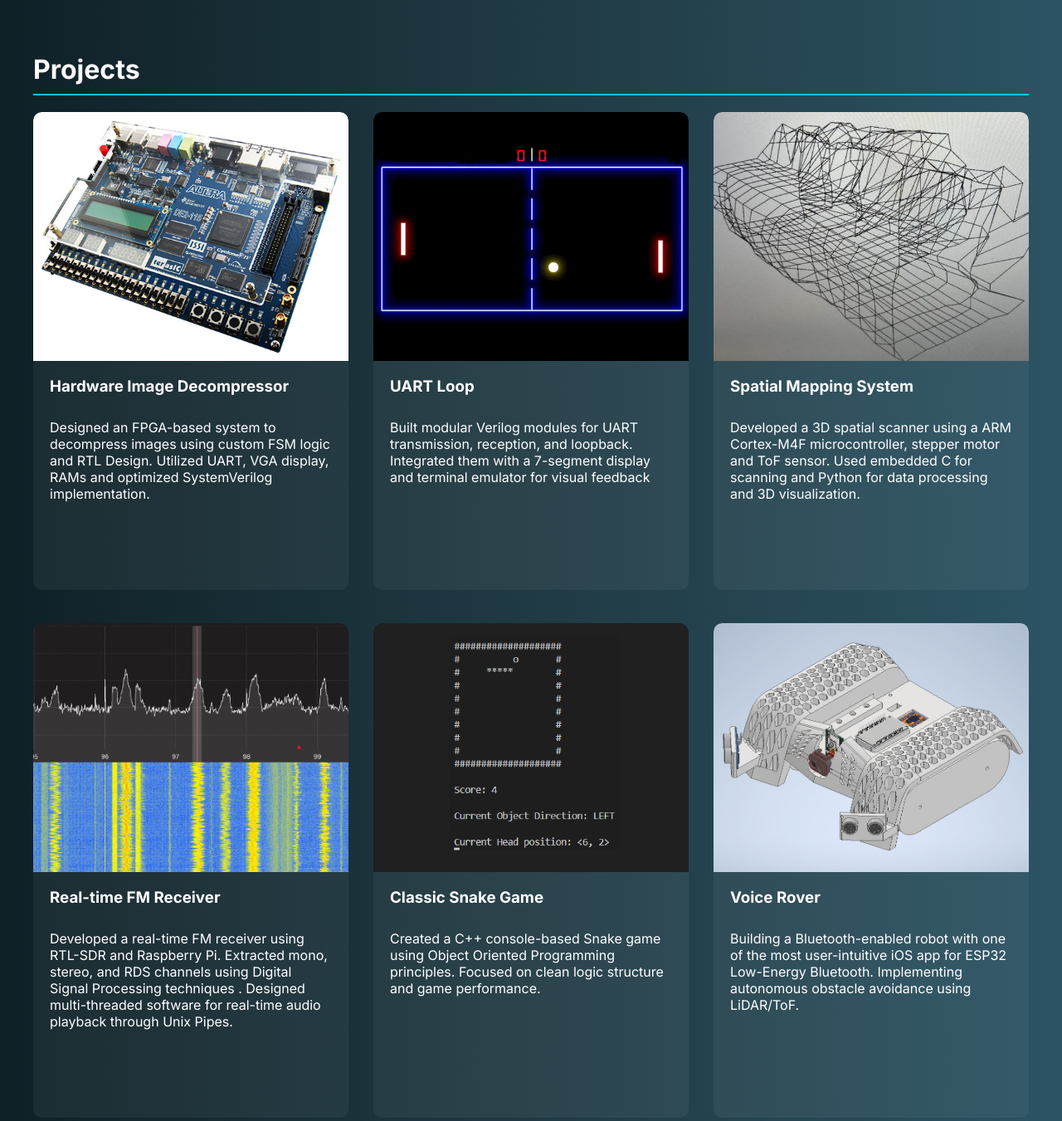
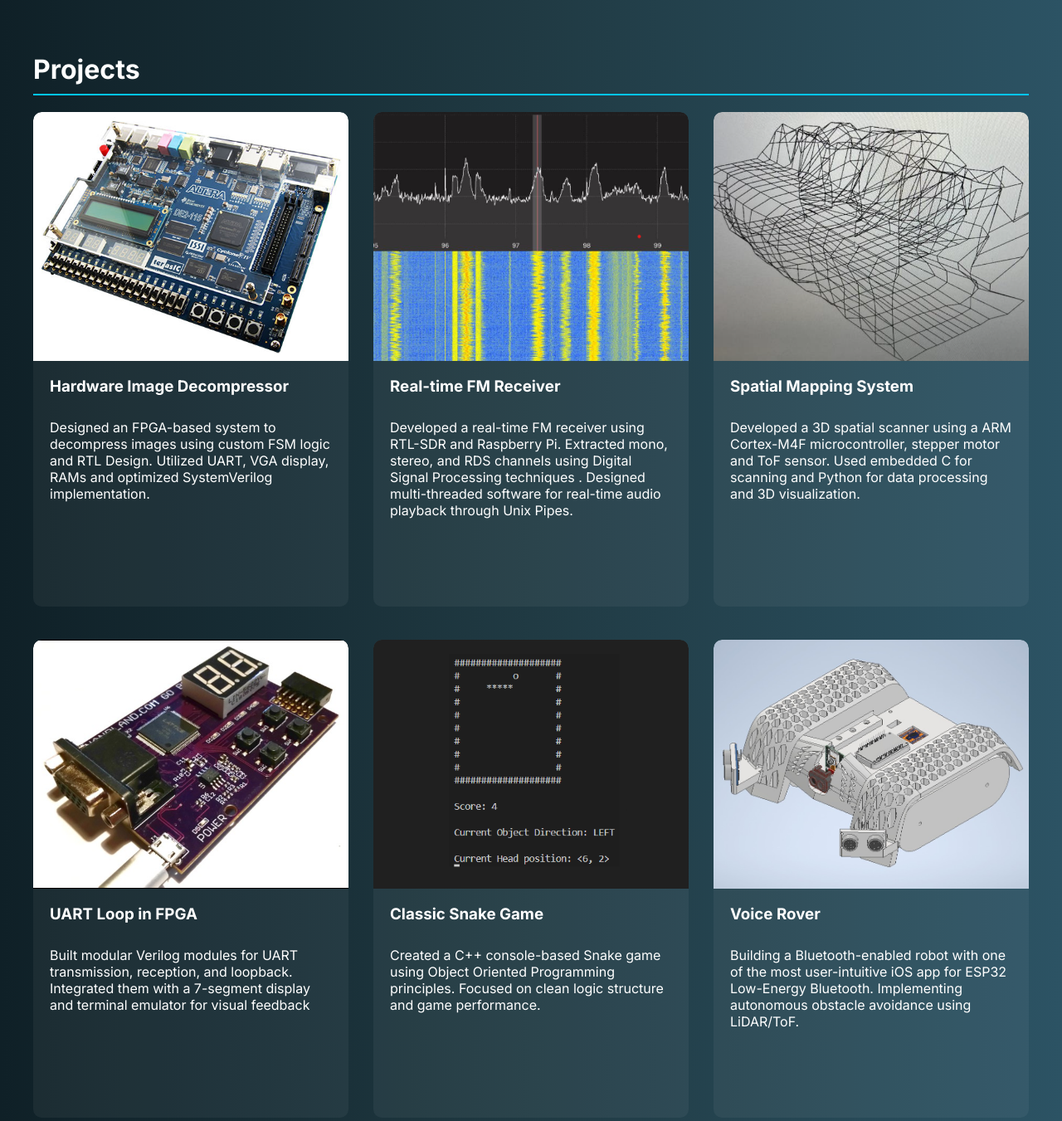
Before and after one commit to AbaanKhan970/personal-portfolio, a plain HTML site: page index.html in a window 1280 px wide. Shown: the part 1580-2931 px from the top of the page at 83% size. Drawn offline with nearby package versions, Linux system fonts and the light colour scheme.

Commit message:
Update index.html

```diff
--- a/index.html
+++ b/index.html
@@ -531,11 +531,11 @@
       <a class="card-link" href="https://github.com/AbaanKhan970/Hardware-Image-Decompressor" target="_blank">↗</a>
     </div>
 
-   <div class="project" data-tilt onclick="window.open('https://github.com/AbaanKhan970/UART-using-Verilog', '_blank')">
-      <div class="project-img-black"><img src="pong_pic.png" alt="Pong in FPGA"></div>
-      <h3>UART Loop</h3>
-      <p>Built modular Verilog modules for UART transmission, reception, and loopback. Integrated them with a 7-segment display and terminal emulator for visual feedback</p>
-      <a class="card-link" href="https://github.com/AbaanKhan970/UART-using-Verilog" target="_blank">↗</a>
+ <div class="project" data-tilt onclick="window.open('https://github.com/AbaanKhan970/real-time-fm-sdr', '_blank')">
+      <div class="project-img"><img src="radio_pic.png" alt="Real-time FM Receiver"></div>
+      <h3>Real-time FM Receiver</h3>
+      <p>Developed a real-time FM receiver using RTL-SDR and Raspberry Pi. Extracted mono, stereo, and RDS channels using Digital Signal Processing techniques . Designed multi-threaded software for real-time audio playback through Unix Pipes.</p>
+      <a class="card-link" href="https://github.com/AbaanKhan970/real-time-fm-sdr" target="_blank">↗</a>
     </div>
 
     <div class="project" data-tilt onclick="window.open('https://github.com/AbaanKhan970/Spatial-Mapping-System', '_blank')">
@@ -548,11 +548,12 @@
 
   <!-- Row 2 -->
   <div class="projects-grid project-row">
-    <div class="project" data-tilt onclick="window.open('https://github.com/AbaanKhan970/real-time-fm-sdr', '_blank')">
-      <div class="project-img"><img src="radio_pic.png" alt="Real-time FM Receiver"></div>
-      <h3>Real-time FM Receiver</h3>
-      <p>Developed a real-time FM receiver using RTL-SDR and Raspberry Pi. Extracted mono, stereo, and RDS channels using Digital Signal Processing techniques . Designed multi-threaded software for real-time audio playback through Unix Pipes.</p>
-      <a class="card-link" href="https://github.com/AbaanKhan970/real-time-fm-sdr" target="_blank">↗</a>
+
+   <div class="project" data-tilt onclick="window.open('https://github.com/AbaanKhan970/UART-using-Verilog', '_blank')">
+      <div class="project-img-black"><img src="goboard.jpg" alt="UART Loop in FPGA"></div>
+      <h3>UART Loop in FPGA</h3>
+      <p>Built modular Verilog modules for UART transmission, reception, and loopback. Integrated them with a 7-segment display and terminal emulator for visual feedback</p>
+      <a class="card-link" href="https://github.com/AbaanKhan970/UART-using-Verilog" target="_blank">↗</a>
     </div>
 
     <div class="project" data-tilt onclick="window.open('https://github.com/AbaanKhan970/Snake-Game', '_blank')">
```
